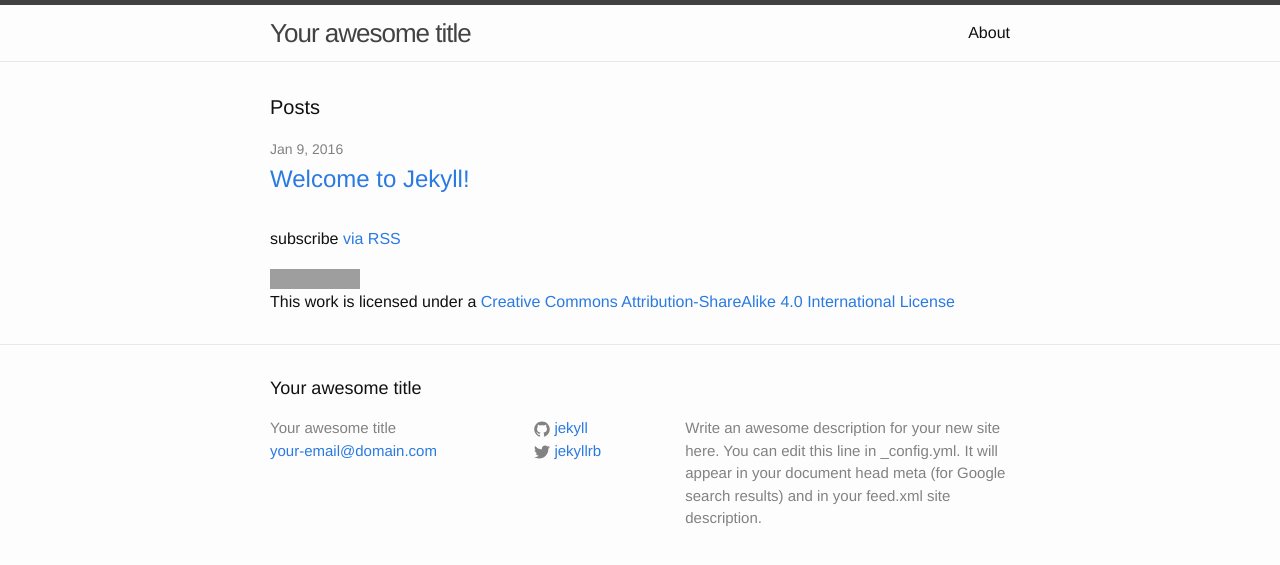
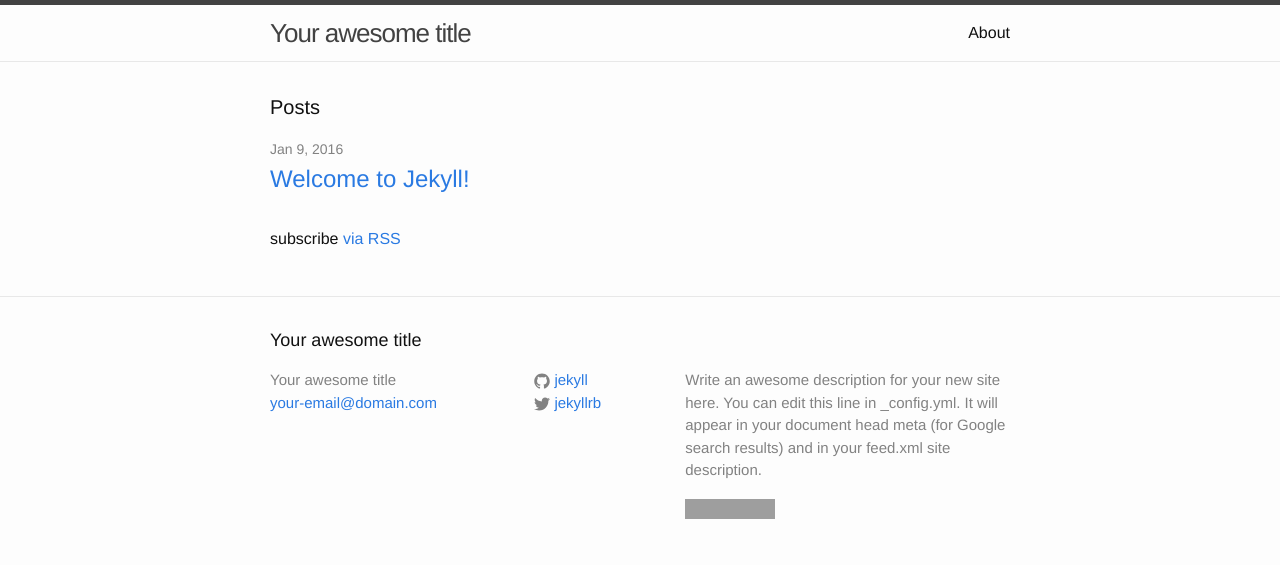
Before and after one commit to ColdDrip/ColdDrip.github.io, a Jekyll site: the page built from index.html, in a window 1280 px wide. Shown: the top 565 px of the page. Built offline with Jekyll 4.4.1, drawn with Linux system fonts in a browser that asks for light colours; grey boxes are pictures that could not be loaded.

Commit message:
establishing

```diff
--- a/CNAME
+++ b/CNAME
@@ -1 +1 @@
-//www.dennyspatera.com
+www.dennyspatera.com
--- a/_includes/footer.html
+++ b/_includes/footer.html
@@ -30,6 +30,7 @@
 
       <div class="footer-col footer-col-3">
         <p>{{ site.description }}</p>
+        <a rel="license" href="http://creativecommons.org/licenses/by-sa/4.0/"><img alt="Creative Commons License" style="border-width:0" src="https://i.creativecommons.org/l/by-sa/4.0/80x15.png" /></a>
       </div>
     </div>
 
--- a/index.html
+++ b/index.html
@@ -19,6 +19,5 @@
   </ul>
 
   <p class="rss-subscribe">subscribe <a href="{{ "/feed.xml" | prepend: site.baseurl }}">via RSS</a></p>
-
+  <!--<a rel="license" href="http://creativecommons.org/licenses/by-sa/4.0/"><img alt="Creative Commons License" style="border-width:0" src="https://i.creativecommons.org/l/by-sa/4.0/80x15.png" /></a><br />This work is licensed under a <a rel="license" href="http://creativecommons.org/licenses/by-sa/4.0/">Creative Commons Attribution-ShareAlike 4.0 International License</a>-->
 </div>
-<a rel="license" href="http://creativecommons.org/licenses/by-sa/4.0/"><img alt="Creative Commons License" style="border-width:0" src="https://i.creativecommons.org/l/by-sa/4.0/80x15.png" /></a><br />This work is licensed under a <a rel="license" href="http://creativecommons.org/licenses/by-sa/4.0/">Creative Commons Attribution-ShareAlike 4.0 International License</a>
```
